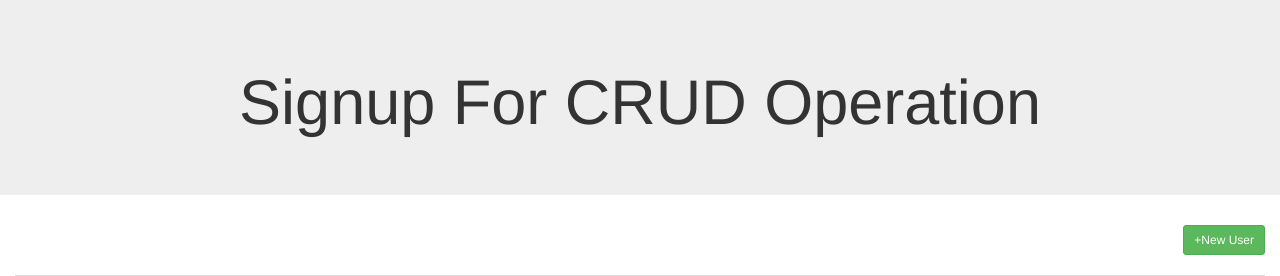
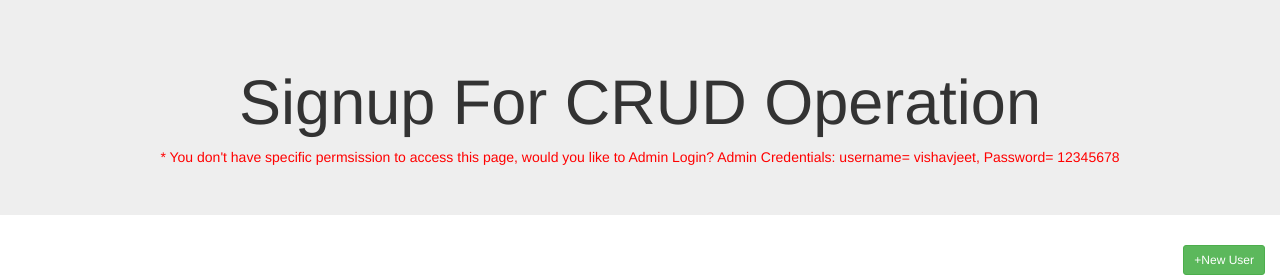
Before and after one commit to vishavjeet26/django-lms, a Django app: page /singup_crud/ in a window 1280 px wide. Shown: the part 52-328 px from the top of the page. Run offline with Django 3.2, Linux system fonts and the light colour scheme; data comes from the database, SQL or seed files in the repository; both versions use the stored data as it was after the commit; some libraries are stand-ins or nearby versions.

Commit message:
code clean

```diff
--- a/signup_crud/templates/user-list.html
+++ b/signup_crud/templates/user-list.html
@@ -4,6 +4,7 @@
 <div class="jumbotron">
   <div class="container text-center">
     <h1>Signup For CRUD Operation</h1>
+    <span style="color: red">* {{ msg }} </span>
   </div>
 </div>
 
--- a/signup_crud/views.py
+++ b/signup_crud/views.py
@@ -68,8 +68,15 @@ def login_view(request):
     return render(request, "login.html", context)
 
 def users_view(request):
-	users = User.objects.all()
-	return render(request,"user-list.html",{'users':users})
+	if not is_admin_user(request):
+		users = []
+		msg = """You don't have specific permsission to access this page,
+		    would you like to Admin Login?
+		    Admin Credentials: username= vishavjeet, Password= 12345678"""
+	else:
+		users = User.objects.all()
+		msg   = ''
+	return render(request,"user-list.html",{'users':users, 'msg':msg})
 
 def destroy(request, id):
 	users = User.objects.get(pk=id)
@@ -120,3 +127,10 @@ def home_view(request):
 def logout_view(request):
     logout(request)
     return redirect("/")
+
+def is_admin_user(request):
+	if request.user.is_authenticated:
+		if request.user.groups.filter(name='admin').exists():
+			return True
+		return False
+	return False
```
Also changed, not shown: db.sqlite3.
